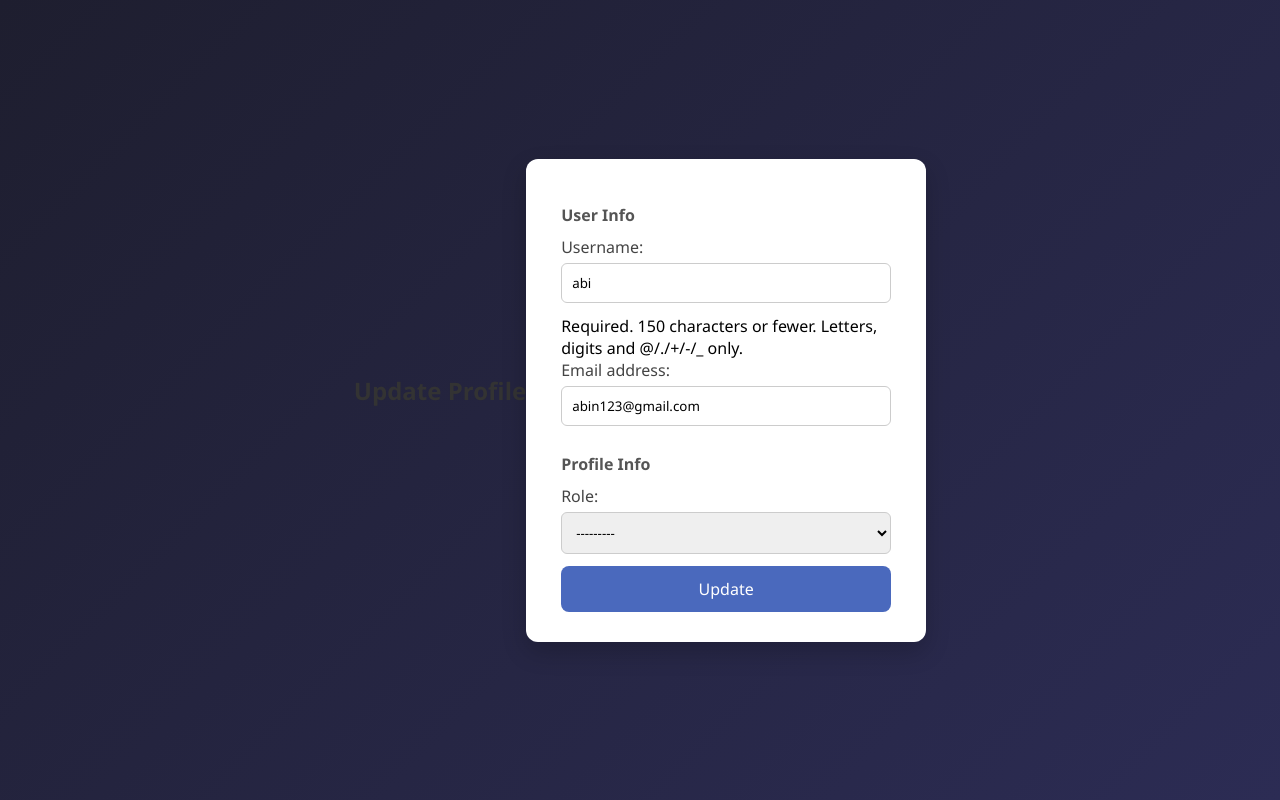
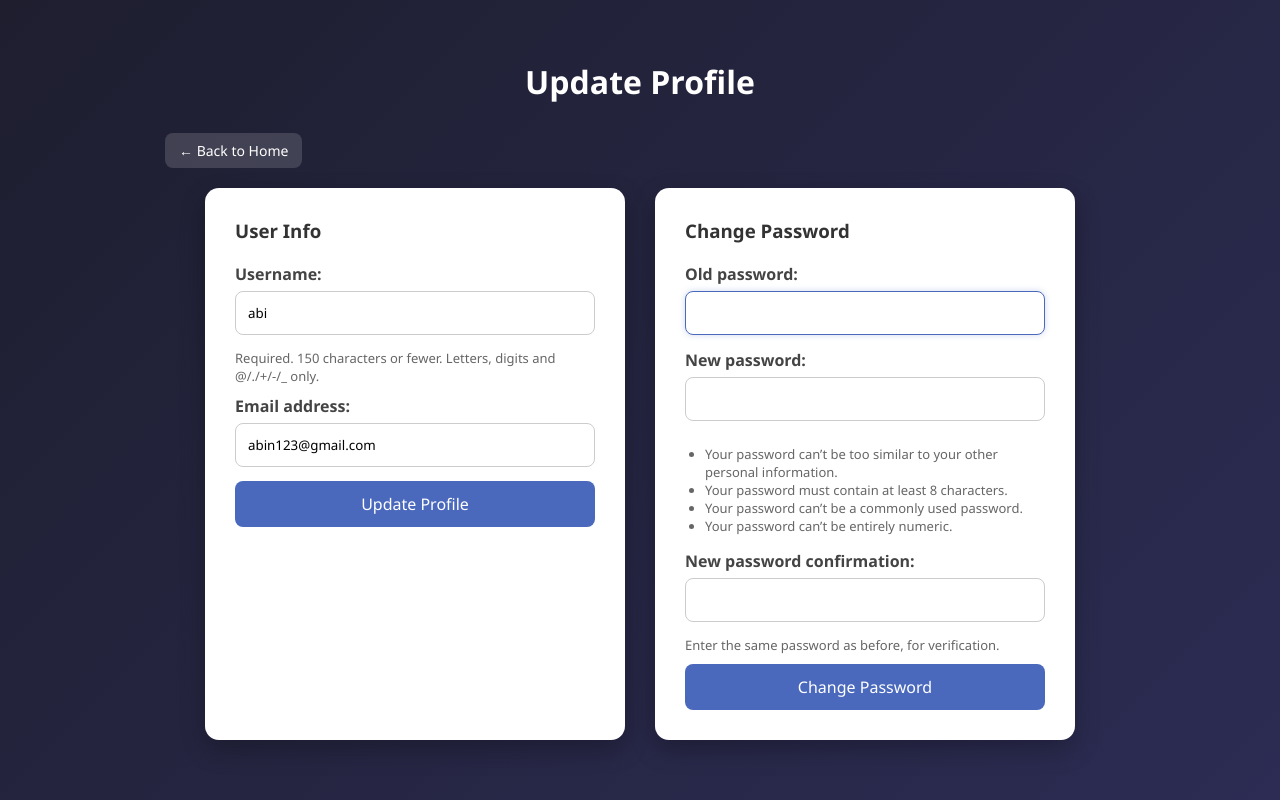
Before and after one commit to Aswin-Shaji-5/Electrovolt-Website, a Django app: page /accounts/update-profile/ in a window 1280 px wide. Run offline with Django 5.2, Linux system fonts and the light colour scheme; a user stored in the database is signed in; data comes from the database, SQL or seed files in the repository; both versions use the stored data as it was after the commit.

Commit message:
Bug fixes

```diff
--- a/accounts/forms.py
+++ b/accounts/forms.py
@@ -24,4 +24,4 @@ class UpdateUserForm(forms.ModelForm):
 class UpdateProfileForm(forms.ModelForm):
     class Meta:
         model = UserProfile
-        fields = ['role']
+        fields = []
--- a/accounts/templates/accounts/update_profile.html
+++ b/accounts/templates/accounts/update_profile.html
@@ -7,19 +7,33 @@
 </head>
 <body>
 
-<h2>Update Profile</h2>
+<div class="profile-wrapper">
+    <h2>Update Profile</h2>
 
-<form method="POST">
-    {% csrf_token %}
+    <a href="{% url 'home' %}" class="back-btn">← Back to Home</a>
 
-    <h3>User Info</h3>
-    {{ user_form.as_p }}
+    <div class="profile-container">
 
-    <h3>Profile Info</h3>
-    {{ profile_form.as_p }}
+        <div class="card">
+            <h3>User Info</h3>
+            <form method="POST">
+                {% csrf_token %}
+                {{ user_form.as_p }}
+                <button type="submit" name="update_profile">Update Profile</button>
+            </form>
+        </div>
 
-    <button type="submit">Update</button>
-</form>
+        <div class="card">
+            <h3>Change Password</h3>
+            <form method="POST">
+                {% csrf_token %}
+                {{ password_form.as_p }}
+                <button type="submit" name="change_password">Change Password</button>
+            </form>
+        </div>
+
+    </div>
+</div>
 
 </body>
 </html>
--- a/accounts/views.py
+++ b/accounts/views.py
@@ -6,6 +6,8 @@ from django.contrib.auth import authenticate, login, logout
 from django.contrib.auth.decorators import login_required
 from products.forms import ProductForm
 from .forms import UpdateUserForm, UpdateProfileForm
+from django.contrib.auth.forms import PasswordChangeForm
+from django.contrib.auth import update_session_auth_hash
 
 #  REGISTER
 def register(request):
@@ -44,13 +46,7 @@ def user_login(request):
         if user is not None:
             login(request, user)
 
-            # 🔥 Role-based redirect
-            role = getattr(user.userprofile, 'role', None)
-
-            if role == 'seller':
-                return redirect('add_product')   # go directly to add page
-            else:
-                return redirect('home')
+            return redirect('home')
 
         else:
             messages.error(request, "Invalid username or password")
@@ -92,20 +88,26 @@ def add_product(request):
 @login_required
 def update_profile(request):
     user_form = UpdateUserForm(instance=request.user)
-    profile_form = UpdateProfileForm(instance=request.user.userprofile)
+    password_form = PasswordChangeForm(request.user)
 
     if request.method == 'POST':
-        user_form = UpdateUserForm(request.POST, instance=request.user)
-        profile_form = UpdateProfileForm(request.POST, instance=request.user.userprofile)
 
-        if user_form.is_valid() and profile_form.is_valid():
-            user_form.save()
-            profile_form.save()
+        if 'update_profile' in request.POST:
+            user_form = UpdateUserForm(request.POST, instance=request.user)
+            if user_form.is_valid():
+                user_form.save()
+                messages.success(request, "Profile updated ✅")
+                return redirect('home')
 
-            messages.success(request, "Profile updated successfully ✅")
-            return redirect('home')
+        elif 'change_password' in request.POST:
+            password_form = PasswordChangeForm(request.user, request.POST)
+            if password_form.is_valid():
+                user = password_form.save()
+                update_session_auth_hash(request, user)
+                messages.success(request, "Password changed 🔒")
+                return redirect('home')
 
     return render(request, 'accounts/update_profile.html', {
         'user_form': user_form,
-        'profile_form': profile_form
+        'password_form': password_form
     })
--- a/products/templates/products/home.html
+++ b/products/templates/products/home.html
@@ -85,6 +85,9 @@
     </div>
 
     <!-- <h1>All Products</h1> -->
+        {% for message in messages %}
+            <p class="error">{{ message }}</p>
+        {% endfor %}
 
     {% if user.is_authenticated and user.userprofile.role == 'seller' %}
     <div class="top-btn">
--- a/static/css/update_profile.css
+++ b/static/css/update_profile.css
@@ -6,64 +6,94 @@
     font-family: 'Segoe UI', sans-serif;
 }
 
-/* Page Background */
+/* Background */
 body {
     background: linear-gradient(135deg, #1e1e2f, #2c2c54);
-    height: 100vh;
+    min-height: 100vh;
     display: flex;
     justify-content: center;
     align-items: center;
+    padding: 30px;
 }
 
-/* Main Card */
-form {
-    background: #ffffff;
-    padding: 30px 35px;
-    border-radius: 12px;
-    width: 400px;
-    box-shadow: 0 10px 25px rgba(0, 0, 0, 0.2);
+/* Main Wrapper */
+.profile-wrapper {
+    width: 100%;
+    max-width: 950px;
 }
 
-/* Title */
-h2 {
+/* Main title */
+.profile-wrapper h2 {
     text-align: center;
+    color: white;
+    margin-bottom: 30px;
+    font-size: 32px;
+}
+
+/* Cards layout */
+.profile-container {
+    display: flex;
+    gap: 30px;
+    justify-content: center;
+    flex-wrap: wrap;
+}
+
+/* Individual card */
+.card {
+    background: white;
+    width: 420px;
+    padding: 30px;
+    border-radius: 14px;
+    box-shadow: 0 10px 25px rgba(0,0,0,0.25);
+}
+
+/* Card headings */
+.card h3 {
     margin-bottom: 20px;
     color: #333;
-}
-
-/* Section Titles */
-h3 {
-    margin: 15px 0 10px;
-    color: #555;
-    font-size: 16px;
 }
 
 /* Labels */
 label {
     display: block;
-    margin-bottom: 5px;
-    font-weight: 500;
+    margin-bottom: 6px;
+    font-weight: 600;
     color: #444;
 }
 
 /* Inputs */
-input, select {
+input {
     width: 100%;
-    padding: 10px;
-    margin-bottom: 12px;
-    border-radius: 6px;
+    padding: 12px;
+    margin-bottom: 14px;
     border: 1px solid #ccc;
+    border-radius: 8px;
     transition: 0.3s;
 }
 
-/* Input Focus */
-input:focus, select:focus {
+/* Focus */
+input:focus {
     border-color: #4a69bd;
     outline: none;
-    box-shadow: 0 0 5px rgba(74, 105, 189, 0.3);
+    box-shadow: 0 0 6px rgba(74, 105, 189, 0.25);
 }
 
-/* Button */
+/* Help text */
+.helptext {
+    display: block;
+    font-size: 13px;
+    color: #666;
+    margin-bottom: 10px;
+}
+
+/* Lists inside password form */
+ul {
+    margin: 10px 0 15px 20px;
+    color: #666;
+    font-size: 13px;
+}
+
+/* Buttons */
 button {
     width: 100%;
     padding: 12px;
@@ -76,15 +106,37 @@ button {
     transition: 0.3s;
 }
 
-/* Button Hover */
 button:hover {
     background: #3b55a0;
 }
 
-/* Responsive */
-@media (max-width: 450px) {
-    form {
-        width: 90%;
-        padding: 25px;
+/* Back Button */
+.back-btn {
+    display: inline-block;
+    margin-bottom: 20px;
+    color: white;
+    text-decoration: none;
+    background: rgba(255, 255, 255, 0.15);
+    padding: 8px 14px;
+    border-radius: 8px;
+    transition: 0.3s;
+    font-size: 14px;
+}
+
+/* Hover effect */
+.back-btn:hover {
+    background: rgba(255, 255, 255, 0.3);
+}
+
+/* Mobile */
+@media (max-width: 900px) {
+    .profile-container {
+        flex-direction: column;
+        align-items: center;
+    }
+
+    .card {
+        width: 100%;
+        max-width: 500px;
     }
 }
```
Also changed, not shown: static/css/home.css (+7 -0 lines), db.sqlite3, media/products/-original-imah45eczvmdwfxm.webp (added), media/products/-original-imahgcdd9zbgcheq.webp (added), media/products/-original-imahj83qyjgtseys.webp (added).
